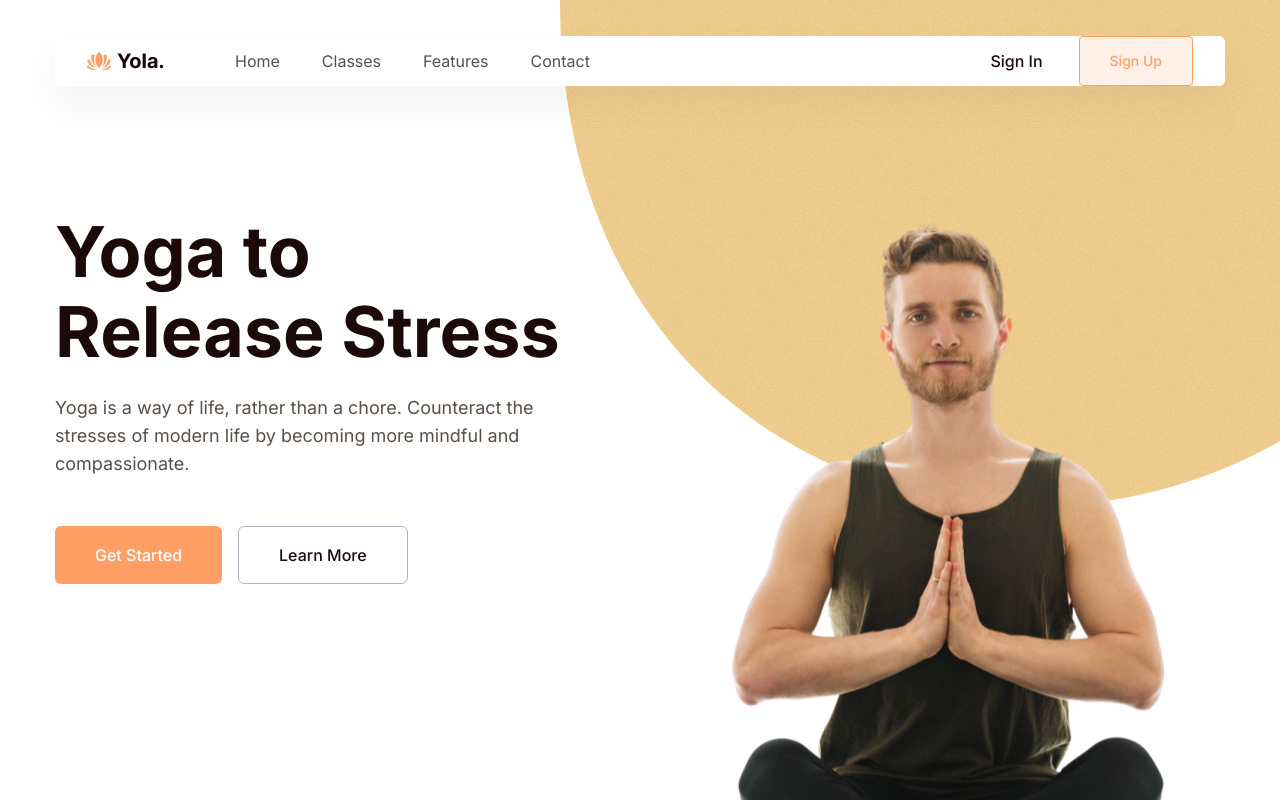
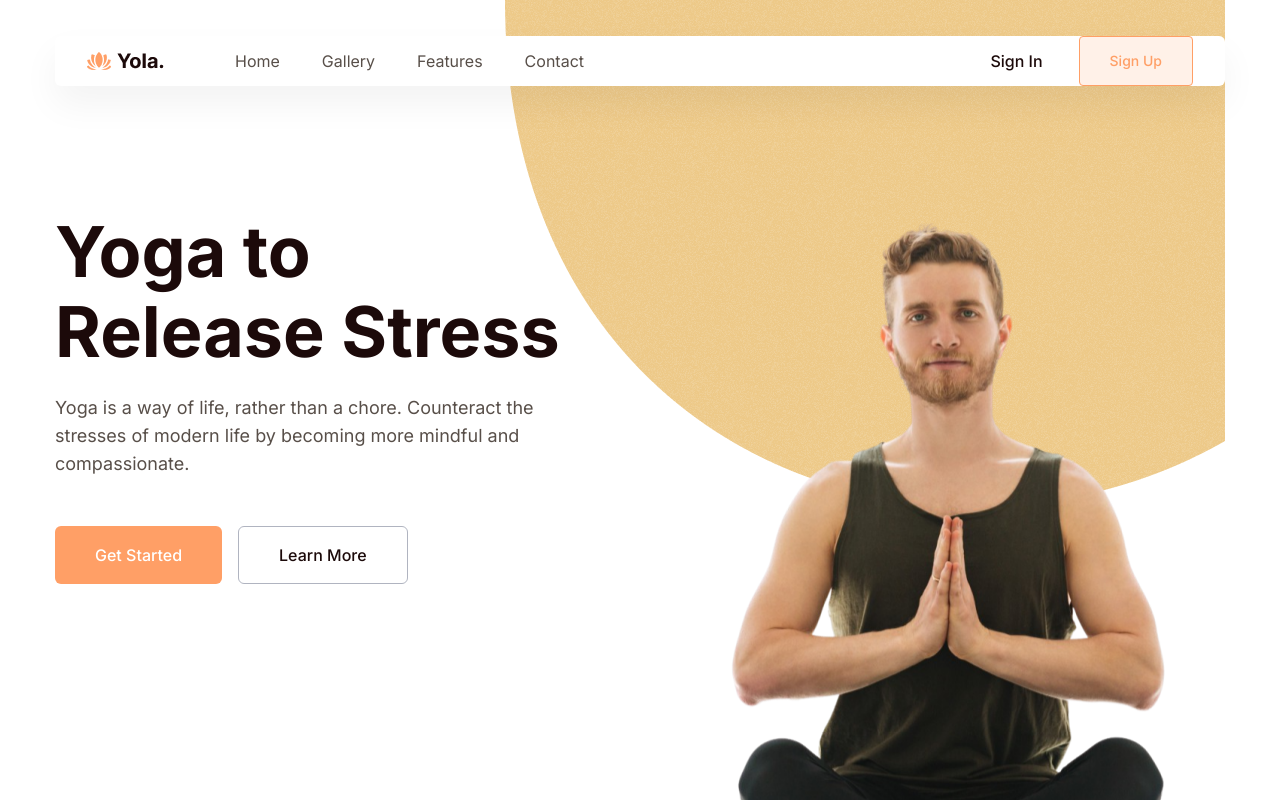
Before and after one commit to nosianuri/fitness-club, a React (Create React App) app: page / in a window 1280 px wide. Shown: the top 800 px of the page. Built offline with nearby package versions, Linux system fonts and the light colour scheme.

Commit message:
gallery add

```diff
--- a/package.json
+++ b/package.json
@@ -3,6 +3,7 @@
   "version": "0.1.0",
   "private": true,
   "dependencies": {
+    "@material-ui/icons": "^4.11.3",
     "@testing-library/jest-dom": "^5.16.5",
     "@testing-library/react": "^13.4.0",
     "@testing-library/user-event": "^13.5.0",
@@ -38,9 +39,9 @@
     ]
   },
   "devDependencies": {
-    "autoprefixer": "^10.4.9",
     "@emailjs/browser": "^3.6.2",
     "aos": "^2.3.4",
+    "autoprefixer": "^10.4.9",
     "postcss": "^8.4.16",
     "react-countup": "^6.3.0",
     "react-icons": "^4.4.0",
--- a/src/App.js
+++ b/src/App.js
@@ -1,6 +1,7 @@
 import React from 'react';
 import Aos from 'aos';
 import 'aos/dist/aos.css';
+import Gallery from './Pages/Gallery/Gallary.jsx';
 import Hero from './components/Hero';
 import Cards from './components/Cards';
 import Facts from './components/Facts';
@@ -10,6 +11,9 @@ import Pricing from './components/Pricing';
 import Newsletter from './components/Newsletter';
 import Contact from './components/Contact';
 import Footer from './components/Footer';
+import { Route, Routes } from 'react-router-dom';
+import Home from './components/Home';
+import Header from './components/Header';
 
 function App() {
   Aos.init({
@@ -18,17 +22,26 @@ function App() {
   });
 
   return (
-    <div className='overflow-hidden'>
-      <Hero />
-      <Cards />
-      <Facts />
-      <Features />
-      <Courses />
-      <Pricing />
-      <Newsletter />
-      <Contact />
-      <Footer />
-    </div>
+    <>
+    <div div className='container mx-auto'>
+    <Header></Header>
+      <Routes>
+        <Route path='/' element={<Home></Home>}></Route>
+        <Route path='/gallery' element={<Gallery></Gallery>}></Route>
+      </Routes>
+      </div>
+    </>
+    // <div className='overflow-hidden'>
+    //   <Hero />
+    //   <Cards />
+    //   <Facts />
+    //   <Features />
+    //   <Courses />
+    //   <Pricing />
+    //   <Newsletter />
+    //   <Contact />
+    //   <Footer />
+    // </div>
   );
 }
 
--- a/src/Pages/Gallery/Gallary.jsx
+++ b/src/Pages/Gallery/Gallary.jsx
@@ -18,16 +18,28 @@ const Gallary = () => {
             imgSrc: 'https://i.ibb.co/3r0DxHB/image3.png',
         },
         {
-            id: 3,
+            id: 4,
             imgSrc: 'https://i.ibb.co/BZMMynv/image4.png',
         },
         {
-            id: 3,
+            id: 5,
             imgSrc: 'https://i.ibb.co/zSmDnnP/hero-image.png',
         },
         {
-            id: 3,
+            id: 6,
             imgSrc: 'https://i.ibb.co/nPqycgb/banner.png',
+        },
+        {
+            id: 7,
+            imgSrc: 'https://i.ibb.co/dQtQS4Q/martial-arts2.jpg',
+        },
+        {
+            id: 8,
+            imgSrc: 'https://i.ibb.co/j4zLQ6K/Martial-Arts1.jpg',
+        },
+        {
+            id: 9,
+            imgSrc: 'https://i.ibb.co/MfvsNwp/yoga.jpg',
         },
     ];
 
@@ -43,7 +55,8 @@ const Gallary = () => {
         <>
             <div className={model ? "model open" : "model"}>
                 <img src={tempimgSrc} alt="" />
-                <CloseIcon onClick={() => setModel(false)} />
+                {/* <svg xmlns="http://www.w3.org/2000/svg" viewBox="0 0 320 512"><path d="M310.6 150.6c12.5-12.5 12.5-32.8 0-45.3s-32.8-12.5-45.3 0L160 210.7 54.6 105.4c-12.5-12.5-32.8-12.5-45.3 0s-12.5 32.8 0 45.3L114.7 256 9.4 361.4c-12.5 12.5-12.5 32.8 0 45.3s32.8 12.5 45.3 0L160 301.3 265.4 406.6c12.5 12.5 32.8 12.5 45.3 0s12.5-32.8 0-45.3L205.3 256 310.6 150.6z"/></svg> */}
+                <CloseIcon  onClick={() => setModel(false)} />
             </div>
 
             <div className='gallery'>
--- a/src/components/Hero.js
+++ b/src/components/Hero.js
@@ -6,7 +6,7 @@ import Header from './Header';
 const Hero = () => {
   return <section className='min-h-[618px] lg:min-h-[815px] pt-9 lg:bg-circle lg:bg-no-repeat lg:bg-right-top'>
     <div className='container mx-auto'>
-      <Header />
+      {/* <Header /> */}
       <div className='flex flex-col items-center lg:flex-row lg:items-start pt-32'>
         <div className='flex-1 lg:mt-12'>
           <h1 className='h1 mb-3 lg:mb-[22px]' data-aos='fade-down' data-aos-delay='500' >
--- /dev/null
+++ b/src/components/Home.js
@@ -0,0 +1,37 @@
+import React from 'react';
+import Aos from 'aos';
+import 'aos/dist/aos.css';
+import Cards from './Cards';
+import Contact from './Contact';
+import Courses from './Courses';
+import Facts from './Facts';
+import Features from './Features';
+import Footer from './Footer';
+import Hero from './Hero';
+import Newsletter from './Newsletter';
+import Pricing from './Pricing';
+
+
+function Home() {
+    Aos.init({
+        duration: 1800,
+        offset: 100,
+      });
+    return (
+        <>
+            <div className='overflow-hidden'>
+                <Hero />
+                <Cards />
+                <Facts />
+                <Features />
+                <Courses />
+                <Pricing />
+                <Newsletter />
+                <Contact />
+                <Footer />
+            </div>
+        </>
+    )
+}
+
+export default Home;
--- a/src/data.js
+++ b/src/data.js
@@ -9,11 +9,11 @@ import CourseImage3 from '../src/assets/courses/course-3.png';
 export const navigation = [
   {
     name: 'Home',
-    href: '#',
+    href: '/',
   },
   {
-    name: 'Classes',
-    href: '#',
+    name: 'Gallery',
+    href: '/gallery',
   },
   {
     name: 'Features',
--- a/src/index.js
+++ b/src/index.js
@@ -2,12 +2,15 @@ import React from 'react';
 import ReactDOM from 'react-dom/client';
 import './index.css';
 import App from './App';
+import { BrowserRouter } from 'react-router-dom';
 
 
 const root = ReactDOM.createRoot(document.getElementById('root'));
 root.render(
   <React.StrictMode>
-    <App />
+    <BrowserRouter>
+      <App />
+    </BrowserRouter>
   </React.StrictMode>
 );
 
```
Also changed, not shown: 1 other file (tests, documents, lock files or other folders).
